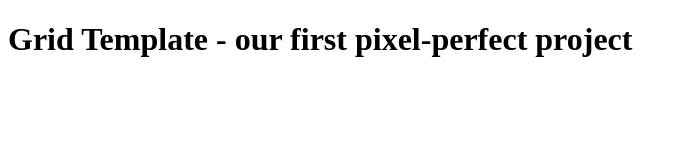
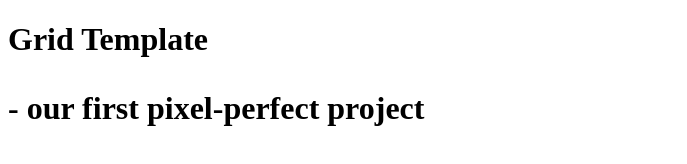
Before and after one commit to FomenkoAndrey/20221113_____grid-template, a website: page index.html in a window 1280 px wide. Shown: the whole page, without its empty margins (0-687 px from the left). Drawn offline with Linux system fonts and the light colour scheme.

Commit message:
automation validation tests

```diff
--- a/index.html
+++ b/index.html
@@ -19,7 +19,7 @@
 
 <body>
 
-<h1>Grid Template - our first pixel-perfect project</h1>
+<h1>Grid Template <p></p> - our first pixel-perfect project</h1>
 
 <!-- Подключаем библиотеку jquery, необходимую для работы нашего основного скрипта -->
 <script src="libs/jquery/dist/jquery.min.js"></script>
```
Also changed, not shown: 1 other file.
